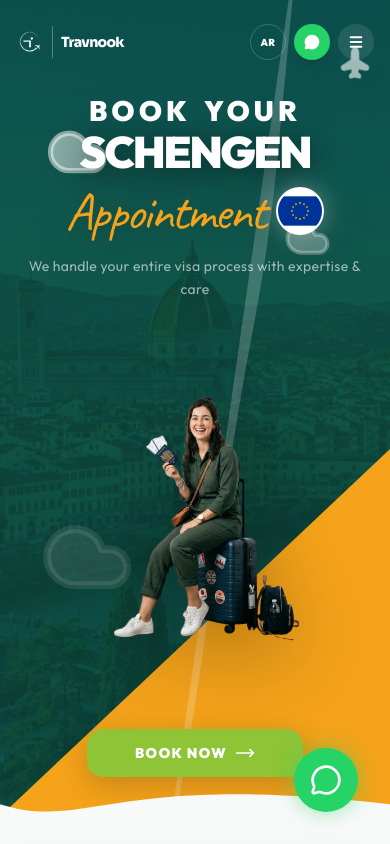
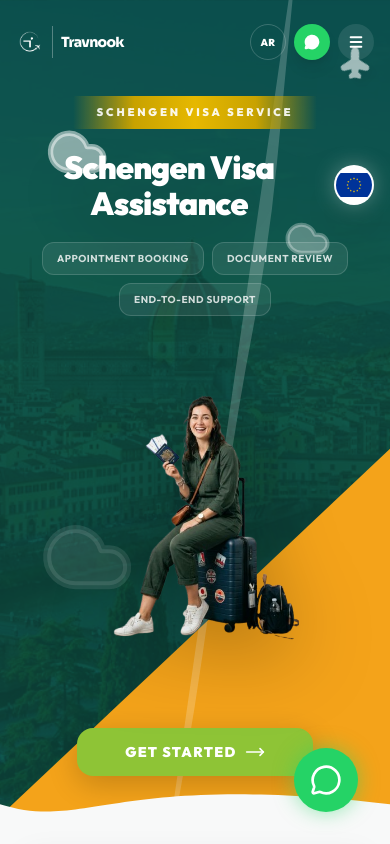
Before and after one commit to ahammedtravnook-byte/travnook-landing-page, a React (Vite) app: page / in a window 390 px wide. Shown: the top 844 px of the page. Built offline with nearby package versions, Linux system fonts and the light colour scheme.

Commit message:
made changes

```diff
--- a/src/components/Hero.tsx
+++ b/src/components/Hero.tsx
@@ -144,7 +144,81 @@ const Hero = ({ lang = 'en' }: HeroProps) => {
 
         {/* Content */}
         <div className={`lg:col-span-6 text-center lg:text-left relative z-30 pt-4 pb-2 lg:pt-10 lg:pb-20 mt-0 ${lang === 'ar' ? 'lg:text-right' : ''}`}>
-          {/* Badge */}
+          {/* ========== MOBILE HERO LAYOUT ========== */}
+          {/* Badge: "JAPAN VISA SERVICE" with accent bar */}
+          <motion.div
+            initial={{ opacity: 0, y: -10 }}
+            animate={{ opacity: 1, y: 0 }}
+            className="hero-text md:hidden flex flex-col items-center mb-5"
+          >
+            <span className={`font-outfit font-black text-[11px] tracking-[0.25em] uppercase text-white/90 px-6 py-2 rounded-sm ${lang === 'ar' ? 'font-arabic' : ''}`}
+              style={{ background: config.countryName === 'Schengen'
+                ? 'linear-gradient(90deg, transparent, #C8A200, #E6B800, #C8A200, transparent)'
+                : config.countryName === 'Indonesia'
+                  ? 'linear-gradient(90deg, transparent, #059669, #10B981, #059669, transparent)'
+                  : 'linear-gradient(90deg, transparent, #E06800, #FF8000, #E06800, transparent)' }}
+            >
+              {lang === 'ar'
+                ? `خدمة تأشيرة ${config.countryName === 'Schengen' ? 'شنغن' : config.countryName === 'Japan' ? 'اليابان' : config.countryName === 'China' ? 'الصين' : 'إندونيسيا'}`
+                : `${config.countryName === 'Schengen' ? 'SCHENGEN' : config.countryName.toUpperCase()} VISA SERVICE`}
+            </span>
+          </motion.div>
+
+          {/* Heading: "Japan Visa Assistance" + flag */}
+          <motion.h1
+            initial={{ opacity: 0, y: 15 }}
+            animate={{ opacity: 1, y: 0 }}
+            transition={{ delay: 0.25, duration: 0.5 }}
+            className={`hero-text md:hidden text-white font-outfit font-black text-[2rem] leading-[1.15] mb-5 drop-shadow-2xl tracking-tight flex items-center justify-center gap-3 ${lang === 'ar' ? 'font-arabic flex-row-reverse' : ''}`}
+          >
+            <span>
+              {lang === 'ar'
+                ? `مساعدة تأشيرة ${config.countryName === 'Schengen' ? 'شنغن' : config.countryName === 'Japan' ? 'اليابان' : config.countryName === 'China' ? 'الصين' : 'إندونيسيا'}`
+                : `${config.countryName} Visa Assistance`}
+            </span>
+            <span className="w-10 h-10 rounded-full border-[2px] border-white/60 bg-white shadow-[0_0_20px_rgba(255,255,255,0.3)] overflow-hidden flex items-center justify-center shrink-0">
+              {config.countryName === 'Japan' && (
+                <svg viewBox="0 0 900 600" className="w-full h-full"><rect fill="#fff" width="900" height="600"/><circle fill="#bc002d" cx="450" cy="300" r="180"/></svg>
+              )}
+              {config.countryName === 'China' && (
+                <svg viewBox="0 0 900 600" className="w-full h-full"><rect fill="#de2910" width="900" height="600"/><g fill="#ffde00" transform="translate(150,200)"><polygon points="0,-60 17,-18 57,-23 27,7 35,48 0,25 -35,48 -27,7 -57,-23 -17,-18"/></g></svg>
+              )}
+              {config.countryName === 'Indonesia' && (
+                <svg viewBox="0 0 900 600" className="w-full h-full"><rect fill="#ff0000" width="900" height="300"/><rect fill="#fff" y="300" width="900" height="300"/></svg>
+              )}
+              {config.countryName === 'Schengen' && (
+                <svg viewBox="0 0 810 540" className="w-full h-full"><rect fill="#003399" width="810" height="540"/><g fill="#ffcc00" transform="translate(405,270)">{[...Array(12)].map((_,i)=><polygon key={i} points="0,-175 7,-155 20,-155 10,-143 14,-125 0,-135 -14,-125 -10,-143 -20,-155 -7,-155" transform={`rotate(${i*30})`}/>)}</g></svg>
+              )}
+            </span>
+          </motion.h1>
+
+          {/* Three service pills */}
+          <motion.div
+            initial={{ opacity: 0, y: 10 }}
+            animate={{ opacity: 1, y: 0 }}
+            transition={{ delay: 0.45, duration: 0.4 }}
+            className={`hero-text md:hidden flex flex-wrap justify-center gap-2 mb-2 ${lang === 'ar' ? 'flex-row-reverse' : ''}`}
+          >
+            {(config.countryName === 'Indonesia' ? [
+              { en: 'Submission Handling', ar: 'معالجة التقديم' },
+              { en: 'Document Review', ar: 'مراجعة المستندات' },
+              { en: 'End-to-End Support', ar: 'دعم شامل' },
+            ] : [
+              { en: 'Appointment Booking', ar: 'حجز المواعيد' },
+              { en: 'Document Review', ar: 'مراجعة المستندات' },
+              { en: 'End-to-End Support', ar: 'دعم شامل' },
+            ]).map((tag, i) => (
+              <span
+                key={i}
+                className={`bg-white/[0.08] backdrop-blur-sm border border-white/[0.15] text-white/80 font-outfit font-bold text-[10px] tracking-wider uppercase px-3.5 py-2 rounded-xl ${lang === 'ar' ? 'font-arabic' : ''}`}
+              >
+                {lang === 'ar' ? tag.ar : tag.en}
+              </span>
+            ))}
+          </motion.div>
+
+          {/* ========== DESKTOP HERO LAYOUT (unchanged) ========== */}
+          {/* Desktop badge */}
           <motion.div
             initial={{ opacity: 0, y: -10 }}
             animate={{ opacity: 1, y: 0 }}
@@ -154,37 +228,19 @@ const Hero = ({ lang = 'en' }: HeroProps) => {
             <span>{lang === 'ar' ? 'مساعدة خبراء التأشيرات' : 'EXPERT VISA ASSISTANCE'}</span>
           </motion.div>
 
-          {/* Main Heading */}
-          <h1 className={`hero-text text-white font-outfit font-black text-[2.75rem] sm:text-5xl md:text-6xl lg:text-8xl leading-[1.05] md:leading-[1.1] mb-4 md:mb-6 drop-shadow-2xl tracking-tighter ${lang === 'ar' ? 'font-arabic' : ''}`}>
-            {/* "APPLY FOR" line */}
-            <motion.span
-              initial={{ opacity: 0, x: -20 }}
-              animate={{ opacity: 1, x: 0 }}
-              transition={{ delay: 0.2, duration: 0.5 }}
-              className="text-[1.75rem] sm:text-[1em] block mb-1 sm:mb-0 opacity-90 tracking-[0.15em] [word-spacing:0.2em] sm:[word-spacing:normal] uppercase"
-            >
+          {/* Desktop Main Heading */}
+          <h1 className={`hero-text hidden md:block text-white font-outfit font-black text-6xl lg:text-8xl leading-[1.1] mb-6 drop-shadow-2xl tracking-tighter ${lang === 'ar' ? 'font-arabic' : ''}`}>
+            <span className="text-[1em] block opacity-90 tracking-wide">
               {(lang === 'ar' ? config.hero.ar?.titlePrefix : config.hero.titlePrefix)?.toUpperCase()}
-            </motion.span>
-            {/* Country name */}
-            <motion.span
-              initial={{ opacity: 0, scale: 0.9 }}
-              animate={{ opacity: 1, scale: 1 }}
-              transition={{ delay: 0.35, duration: 0.5 }}
-              className={`block ${(config.countryName === 'China' || config.countryName === 'Japan') ? 'sm:inline-block' : ''} [text-shadow:_0_4px_30px_rgba(0,0,0,0.4)]`}
-            >
+            </span>
+            <span className={`${(config.countryName === 'China' || config.countryName === 'Japan') ? 'inline-block' : 'block'} [text-shadow:_0_4px_30px_rgba(0,0,0,0.4)]`}>
               {(lang === 'ar' ? config.hero.ar?.titleHighlight : config.hero.titleHighlight)?.toUpperCase()}
-            </motion.span>
-            {/* "Visa" + Flag row — centered on mobile */}
-            <motion.span
-              initial={{ opacity: 0, y: 15 }}
-              animate={{ opacity: 1, y: 0 }}
-              transition={{ delay: 0.5, duration: 0.5 }}
-              className={`flex items-center justify-center lg:justify-start gap-3 md:gap-4 mt-2 sm:mt-0 md:mt-4 ${(config.countryName === 'China' || config.countryName === 'Japan') ? 'sm:inline-flex' : ''}`}
-            >
-              <span className={`${badgeTextClass} font-script text-[1.2em] md:text-[1.25em] font-normal drop-shadow-xl`}>
+            </span>
+            <span className={`inline-flex items-center gap-4 mt-4 ${(config.countryName === 'China' || config.countryName === 'Japan') ? 'inline-flex' : 'flex'}`}>
+              <span className={`${badgeTextClass} font-script text-[1.25em] font-normal drop-shadow-xl`}>
                 {lang === 'ar' ? config.hero.ar?.titleSuffix : config.hero.titleSuffix}
               </span>
-              <div className="w-12 h-12 sm:w-12 sm:h-12 md:w-16 md:h-16 rounded-full border-[2px] sm:border-[3px] border-white/60 bg-white shadow-[0_0_25px_rgba(255,255,255,0.35)] overflow-hidden flex items-center justify-center shrink-0">
+              <span className="w-16 h-16 rounded-full border-[3px] border-white/60 bg-white shadow-[0_0_25px_rgba(255,255,255,0.35)] overflow-hidden flex items-center justify-center shrink-0">
                 {config.countryName === 'Japan' && (
                   <svg viewBox="0 0 900 600" className="w-full h-full"><rect fill="#fff" width="900" height="600"/><circle fill="#bc002d" cx="450" cy="300" r="180"/></svg>
                 )}
@@ -197,16 +253,16 @@ const Hero = ({ lang = 'en' }: HeroProps) => {
                 {config.countryName === 'Schengen' && (
                   <svg viewBox="0 0 810 540" className="w-full h-full"><rect fill="#003399" width="810" height="540"/><g fill="#ffcc00" transform="translate(405,270)">{[...Array(12)].map((_,i)=><polygon key={i} points="0,-175 7,-155 20,-155 10,-143 14,-125 0,-135 -14,-125 -10,-143 -20,-155 -7,-155" transform={`rotate(${i*30})`}/>)}</g></svg>
                 )}
-              </div>
-            </motion.span>
+              </span>
+            </span>
           </h1>
 
-          {/* Subtitle line */}
+          {/* Desktop subtitle */}
           <motion.p
             initial={{ opacity: 0 }}
             animate={{ opacity: 1 }}
             transition={{ delay: 0.6, duration: 0.5 }}
-            className={`hero-text text-white/60 font-outfit text-sm md:text-base max-w-md mx-auto lg:mx-0 mb-6 md:mb-8 leading-relaxed tracking-wide ${lang === 'ar' ? 'font-arabic' : ''}`}
+            className={`hero-text hidden md:block text-white/60 font-outfit text-base max-w-md lg:mx-0 mb-8 leading-relaxed tracking-wide ${lang === 'ar' ? 'font-arabic' : ''}`}
           >
             {lang === 'ar' ? 'نساعدك في كل خطوة من عملية التأشيرة بسهولة واحترافية' : 'We handle your entire visa process with expertise & care'}
           </motion.p>
@@ -219,7 +275,7 @@ const Hero = ({ lang = 'en' }: HeroProps) => {
               rel="noopener noreferrer"
               className={`${btnClass} font-outfit font-black py-3.5 px-10 md:py-5 md:px-10 rounded-2xl shadow-[0_8px_30px_rgba(0,0,0,0.2)] transition-all hover:scale-105 hover:shadow-[0_12px_40px_rgba(0,0,0,0.3)] flex items-center justify-center gap-2 text-sm md:text-lg uppercase tracking-widest cursor-pointer md:flex-none`}
             >
-              {lang === 'ar' ? 'احجز الآن' : 'Book Now'}
+              {lang === 'ar' ? 'ابدأ الآن' : 'Get Started'}
               <MoveRight className={`w-5 h-5 md:w-6 h-6 ${lang === 'ar' ? 'rotate-180' : ''}`} />
             </a>
             <a
@@ -316,7 +372,7 @@ const Hero = ({ lang = 'en' }: HeroProps) => {
             rel="noopener noreferrer"
             className={`${btnClass} font-outfit font-black py-3.5 px-12 rounded-2xl shadow-[0_8px_30px_rgba(0,0,0,0.2)] transition-all hover:scale-105 flex items-center justify-center gap-2 text-sm uppercase tracking-widest cursor-pointer`}
           >
-            {lang === 'ar' ? 'احجز الآن' : 'Book Now'}
+            {lang === 'ar' ? 'ابدأ الآن' : 'Get Started'}
             <MoveRight className={`w-5 h-5 ${lang === 'ar' ? 'rotate-180' : ''}`} />
           </a>
         </div>
--- a/src/components/TrustBar.tsx
+++ b/src/components/TrustBar.tsx
@@ -44,9 +44,6 @@ const TrustBar = ({ lang = 'en' }: Props) => {
      Marquee-style scrolling trust indicators
      ────────────────────────────────────────────── */
   if (isAlt) {
-    const gradBorder = isJapan ? 'border-sky-200/50' : isIndo ? 'border-emerald-200/50' : 'border-teal-200/50';
-    const gradBg = isJapan ? 'from-sky-50/80 to-white/80' : isIndo ? 'from-emerald-50/80 to-white/80' : 'from-teal-50/80 to-white/80';
-
     return (
       <section className="relative z-40 -mt-8 md:-mt-14 pb-6 md:pb-10 w-full px-4 hidden md:block">
 
--- a/src/components/WhyTravnook.tsx
+++ b/src/components/WhyTravnook.tsx
@@ -37,10 +37,6 @@ const WhyTravnook = ({ lang = 'en' }: WhyTravnookProps) => {
       : config.countryName === 'Japan' ? 'text-[#FF8000]'
         : 'text-teal-600';
 
-  const checkColor = config.countryName === 'Schengen' ? 'text-brand-green'
-    : config.countryName === 'Indonesia' ? 'text-emerald-500'
-      : config.countryName === 'Japan' ? 'text-[#FF8000]'
-        : 'text-teal-500';
 
   const pillBorder = config.countryName === 'Schengen' ? 'border-brand-green/20 bg-brand-green/5'
     : config.countryName === 'Indonesia' ? 'border-emerald-200 bg-emerald-50'
```
